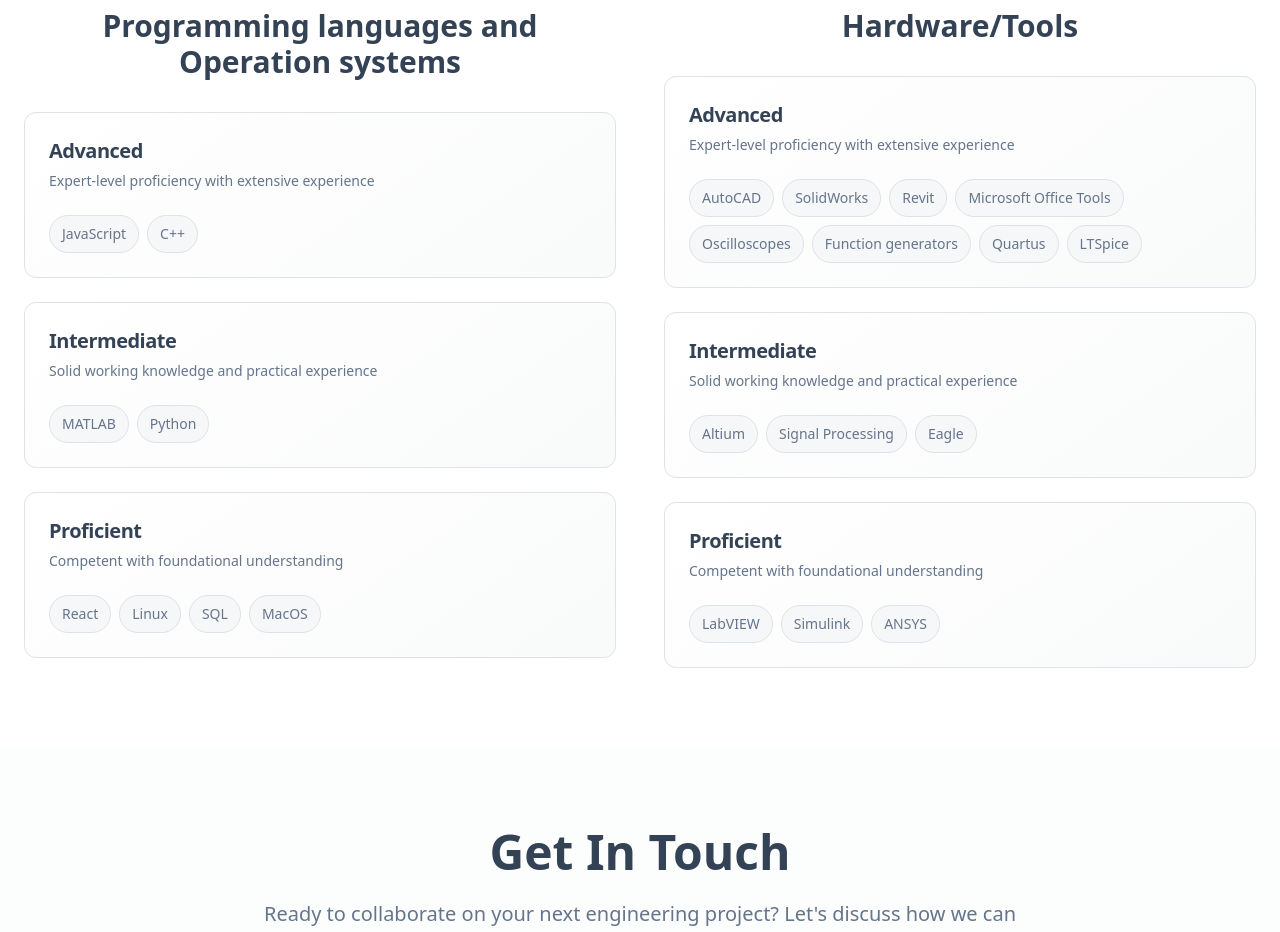
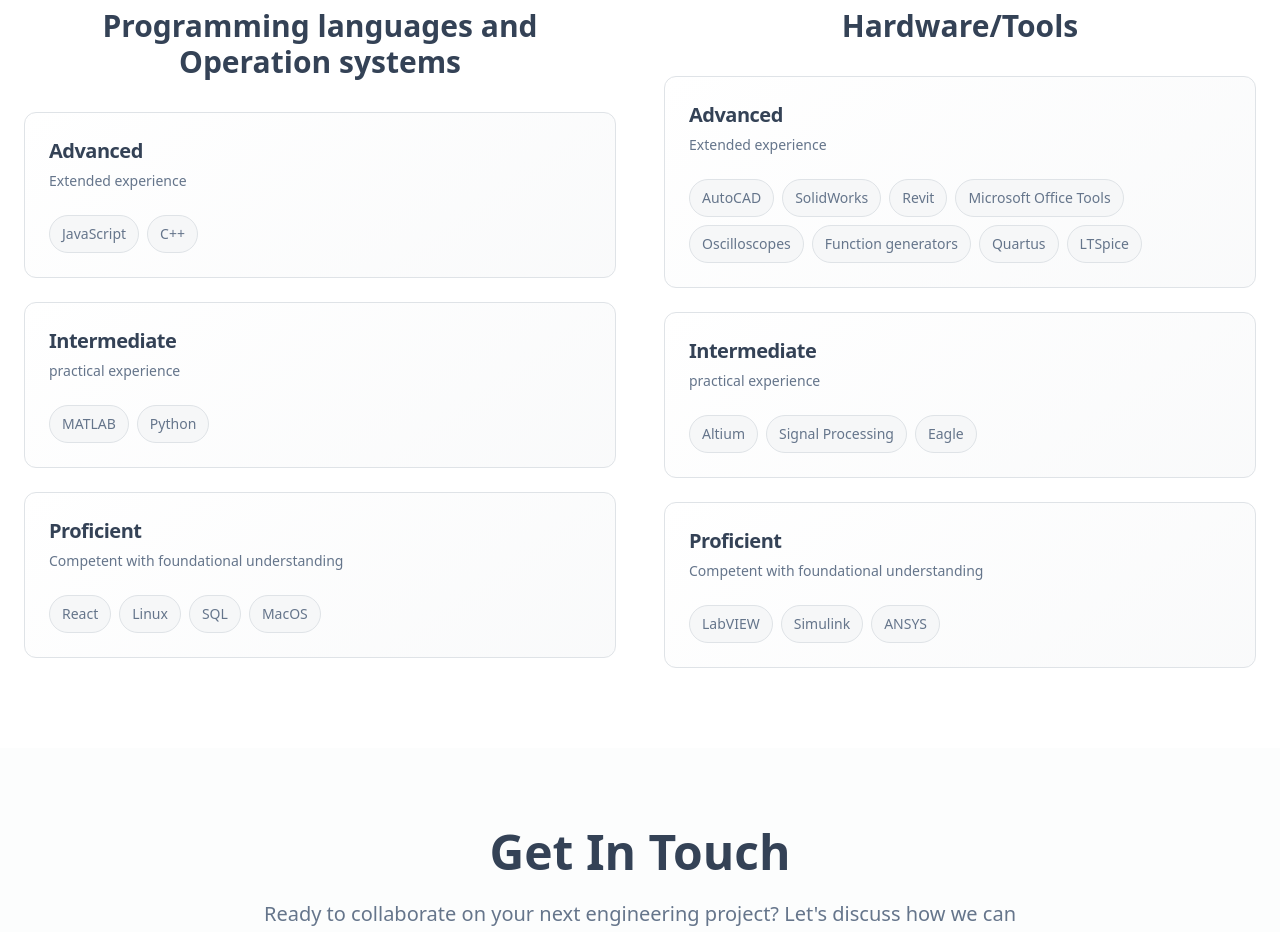
Before and after one commit to Isaiahmmking/Project-Portfolio, a React (Vite) app: page / in a window 1280 px wide. Shown: the part 3800-4732 px from the top of the page. Built offline with nearby package versions, Linux system fonts and the light colour scheme.

Commit message:
Update skill section descriptions
Updated the descriptions for the Advanced and Intermediate proficiency levels in both the "Programming languages and Operation systems" and "Hardware/Tools" sections.

```diff
--- a/src/components/Skills.tsx
+++ b/src/components/Skills.tsx
@@ -7,12 +7,12 @@ const Skills = () => {
       categories: [
         {
           title: "Advanced",
-          description: "Expert-level proficiency with extensive experience",
+          description: "Extended experience",
           skills: ["JavaScript", "C++"]
         },
         {
           title: "Intermediate",
-          description: "Solid working knowledge and practical experience",
+          description: "practical experience",
           skills: ["MATLAB", "Python"]
         },
         {
@@ -27,12 +27,12 @@ const Skills = () => {
       categories: [
         {
           title: "Advanced",
-          description: "Expert-level proficiency with extensive experience",
+          description: "Extended experience",
           skills: ["AutoCAD", "SolidWorks", "Revit", "Microsoft Office Tools", "Oscilloscopes", "Function generators", "Quartus", "LTSpice"]
         },
         {
           title: "Intermediate",
-          description: "Solid working knowledge and practical experience",
+          description: "practical experience",
           skills: ["Altium", "Signal Processing", "Eagle"]
         },
         {
```
